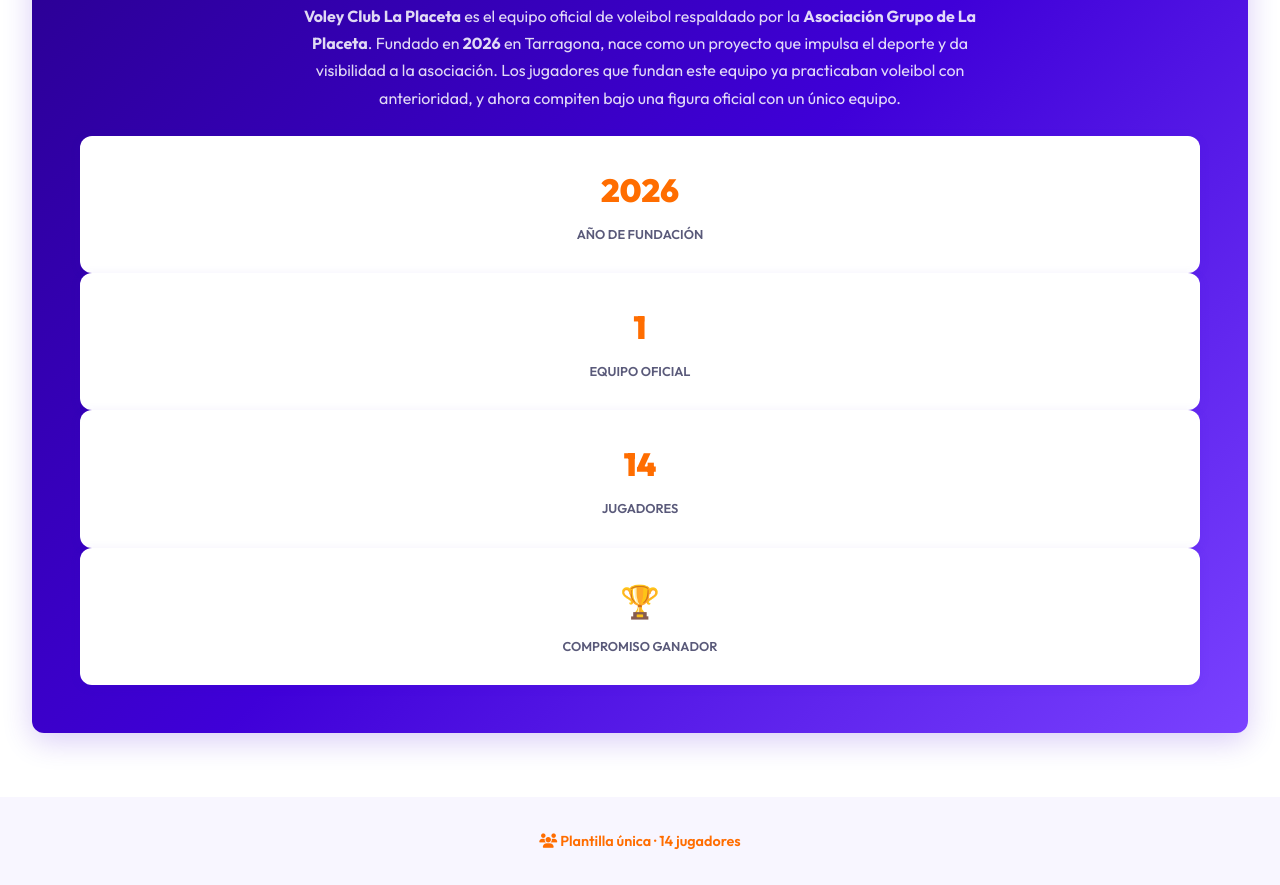
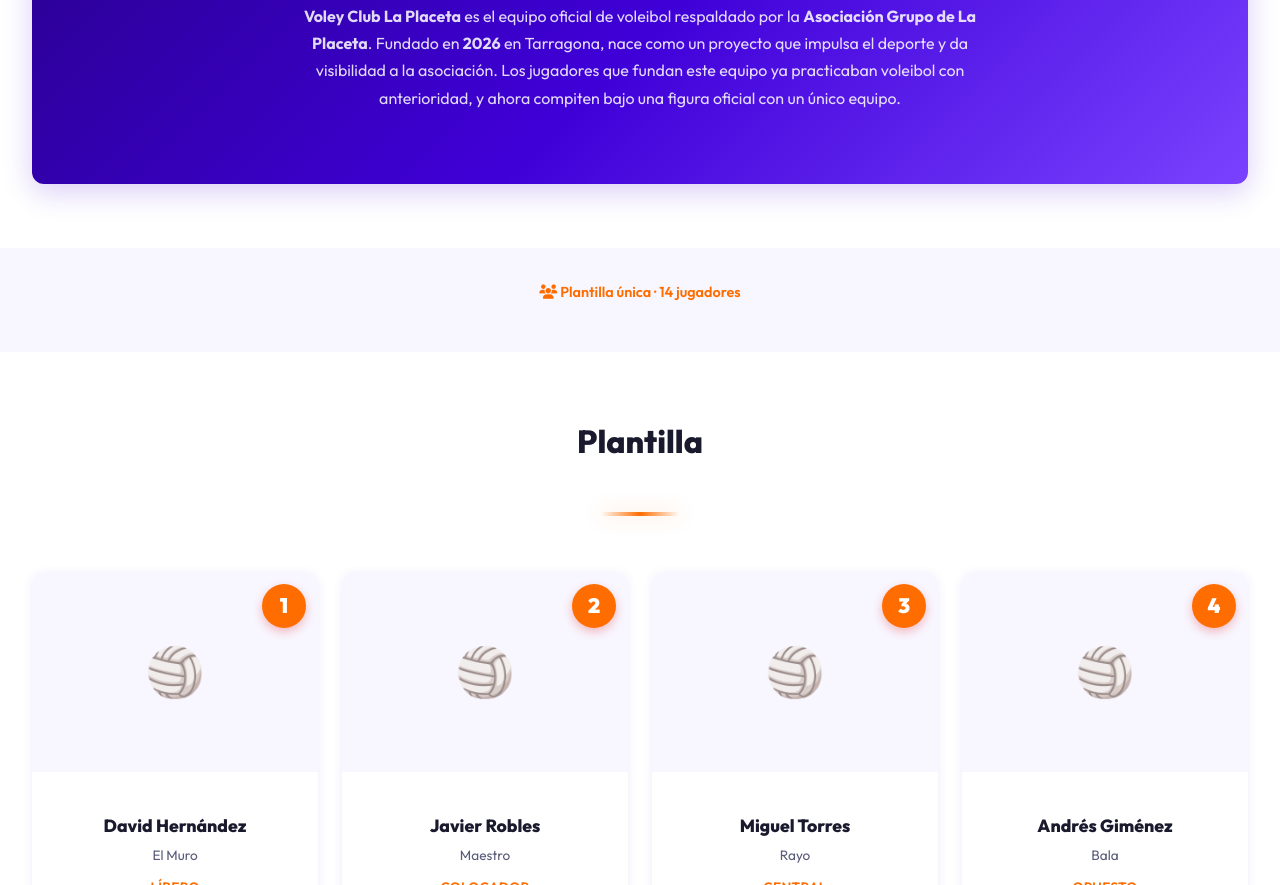
Before and after one commit to grupodelaplaceta/vclaplaceta, a plain HTML site: page jugadores.html in a window 1280 px wide. Shown: the part 671-1556 px from the top of the page. Drawn offline with Linux system fonts and the light colour scheme.

Commit message:
Remove institutional highlights section from club page

```diff
--- a/jugadores.html
+++ b/jugadores.html
@@ -88,25 +88,6 @@
         Los jugadores que fundan este equipo ya practicaban voleibol con anterioridad, y ahora
         compiten bajo una figura oficial con un único equipo.
       </p>
-
-      <div class="institutional-highlights">
-        <div class="highlight-box">
-          <div class="highlight-number">2026</div>
-          <div class="highlight-label">Año de Fundación</div>
-        </div>
-        <div class="highlight-box">
-          <div class="highlight-number">1</div>
-          <div class="highlight-label">Equipo Oficial</div>
-        </div>
-        <div class="highlight-box">
-          <div class="highlight-number">14</div>
-          <div class="highlight-label">Jugadores</div>
-        </div>
-        <div class="highlight-box">
-          <div class="highlight-number">🏆</div>
-          <div class="highlight-label">Compromiso Ganador</div>
-        </div>
-      </div>
     </div>
   </section>
 
```
